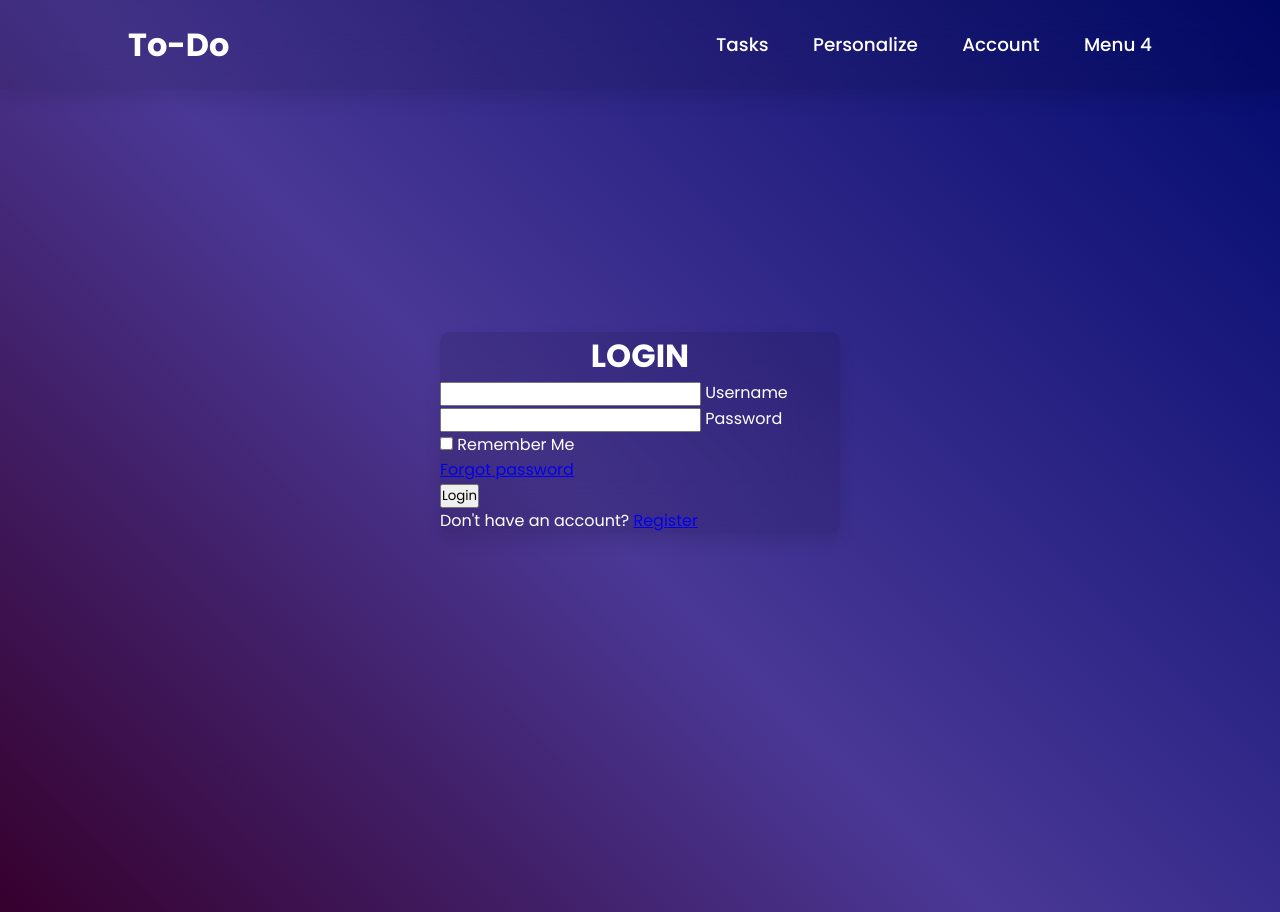
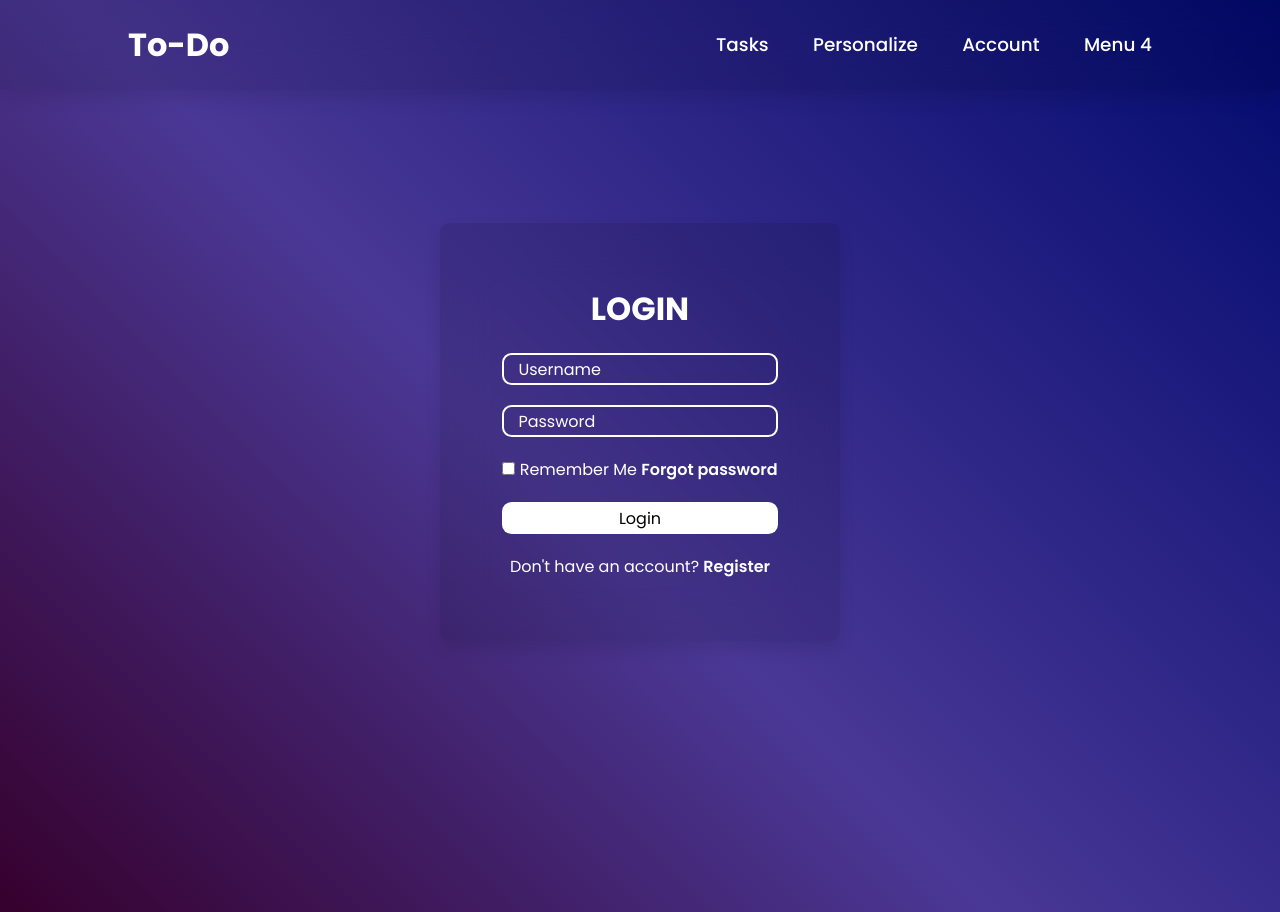
Before and after one commit to quacky20/todolist, a plain HTML site: page index.html in a window 1280 px wide. Both pictures are taken after a click on the link "Account". Drawn offline with nearby package versions, Linux system fonts and the light colour scheme; no server answers.

Commit message:
Logic Page done

```diff
--- a/index.css
+++ b/index.css
@@ -387,6 +387,7 @@ body {
     backdrop-filter: blur(25px);
     box-shadow: 0 .5rem 1rem rgba(0, 0, 0, 0.1);
     color: white;
+    padding: 5%;
 }
 
 #loginHead {
@@ -394,6 +395,107 @@ body {
     font-size: 2rem;
     font-weight: bold;
     text-align: center;
+}
+
+.userInput{
+    position: relative;
+    display: flex;
+    flex-direction: column;
+    margin: 20px 0px;
+}
+
+#userIn{
+    width: 100%;
+    height: 2rem;
+    background: transparent;
+    color: white;
+    padding-inline: 20px 50px;
+    border: 2px solid white;
+    border-radius: 0.6rem;
+    outline: none;
+}
+
+#passIn{
+    width: 100%;
+    height: 2rem;
+    background: transparent;
+    color: white;
+    padding-inline: 20px 50px;
+    border: 2px solid white;
+    border-radius: 0.6rem;
+    outline: none;
+}
+
+.label{
+    font-size: 1rem;
+    position: absolute;
+    top: 0.25rem;
+    left: 1rem;
+    transition: .2s;
+}
+
+#userIn:focus ~ .label{
+    position: absolute;
+    top: -15px;
+    left: 0.7rem;
+    font-size: 0.8rem;
+    background-color: white;
+    color: rgb(57, 57, 57);
+    padding-left: 0.5rem;
+    padding-right: 0.5rem;
+    border-radius: 0.6rem;
+}
+
+#passIn:focus ~ .label{
+    position: absolute;
+    top: -15px;
+    left: 0.7rem;
+    font-size: 0.8rem;
+    background-color: white;
+    color: rgb(57, 57, 57);
+    padding-left: 0.5rem;
+    padding-right: 0.5rem;
+    border-radius: 0.6rem;
+}
+
+#remember-forget{
+    display: flex;
+    justify-content: space-between;
+    font-size: 1rem;
+}
+
+#forgot a{
+    font-weight: 600;
+    text-decoration: none;
+    color: white;
+}
+
+#submitbutton{
+    width: 100%;
+    height: 2rem;
+    background: white;
+    border: none;
+    border-radius: 0.6rem;
+    margin-top: 20px;
+    margin-bottom: 20px;
+    font-size: 1rem;
+    transition: 0.3s;
+}
+
+#submitbutton:hover{
+    background: transparent;
+    border: 2px solid white;
+    color: white;
+}
+
+#register{
+    text-align: center;
+}
+
+#register a{
+    color: white;
+    text-decoration: none;
+    font-weight: 600;
 }
 
 @media (max-width: 768px) {
--- a/index.html
+++ b/index.html
@@ -60,11 +60,11 @@
             </div>
             <div class="userInput">
                 <input type="text" name="userIn" id="userIn">
-                <label for="userIn">Username</label>
+                <label for="userIn" class="label">Username</label>
             </div>
             <div class="userInput">
                 <input type="password" name="pass" id="passIn">
-                <label for="pass">Password</label>
+                <label for="pass" class="label">Password</label>
             </div>
             <div id="remember-forget">
                 <div id="rememberme">
```
